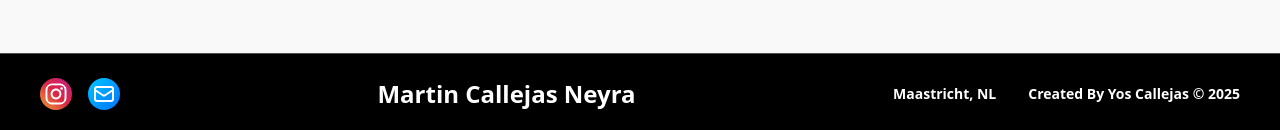
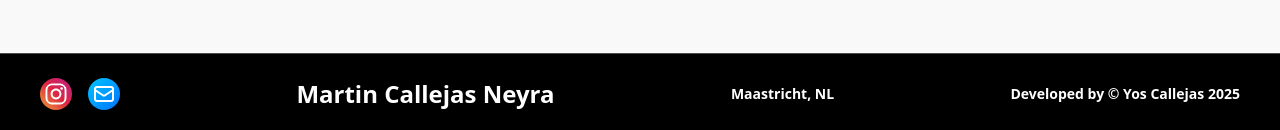
Before and after one commit to callejas1/time-between-stitches, a React (Create React App) app: page /bio in a window 1280 px wide. Shown: the part 695-825 px from the top of the page. Built offline with nearby package versions, Linux system fonts and the light colour scheme; a web font is replaced by a local one.

Commit message:
added separation between city and dev info

```diff
--- a/src/components/Footer.js
+++ b/src/components/Footer.js
@@ -26,10 +26,11 @@ function Footer() {
                             <HiOutlineMail className='footer-logos email-logo' />
                         </a>
                     </div>
-                    <p className='footer-info name'>{artist.name}</p>
+                    <p className='footer-info name'>{ artist.name }</p>
+                    <div className='footer-city'><p className='footer-info'>Maastricht, NL</p></div>
+
                     <div className='footer-right-info'>
-                        <p className='footer-info'>Maastricht, NL</p>
-                        <p className='footer-info'>Created By Yos Callejas &copy; {new Date().getFullYear()}</p>
+                        <p className='footer-info'>Developed by &copy; Yos Callejas {new Date().getFullYear()}</p>
                     </div>
                 </div>
             </div>
--- a/src/styles/bio.css
+++ b/src/styles/bio.css
@@ -27,6 +27,7 @@
     flex: 2;
     line-height: 1.8;
     text-align: left;
+    font-family: Georgia, serif;
 }
 
 .bio-text {
--- a/src/styles/breadcrumb.css
+++ b/src/styles/breadcrumb.css
@@ -1,5 +1,5 @@
 .breadcrumb-wrapper {
-    padding: 1rem;
+    padding: 0 1rem 1rem 1rem;
     background-color: #f8f8f8;
     margin-bottom: 2rem;
 }
--- a/src/styles/footer.css
+++ b/src/styles/footer.css
@@ -89,15 +89,18 @@
     margin: 0;
 }
 
+.footer-city {
+    margin-left: 0;
+    color: #fff;
+}
+
 .footer-right-info {
     color: #fff;
     display: flex;
     gap: 2rem;
     align-items: center;
     justify-content: flex-end;
-
     flex-wrap: wrap;
-    /* Prevents overflow for small screens */
 }
 
 /* Responsive Design for Footer */
```
